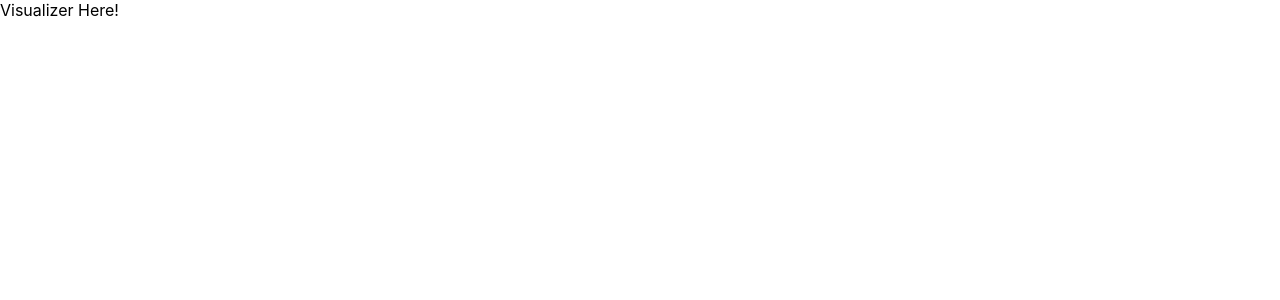
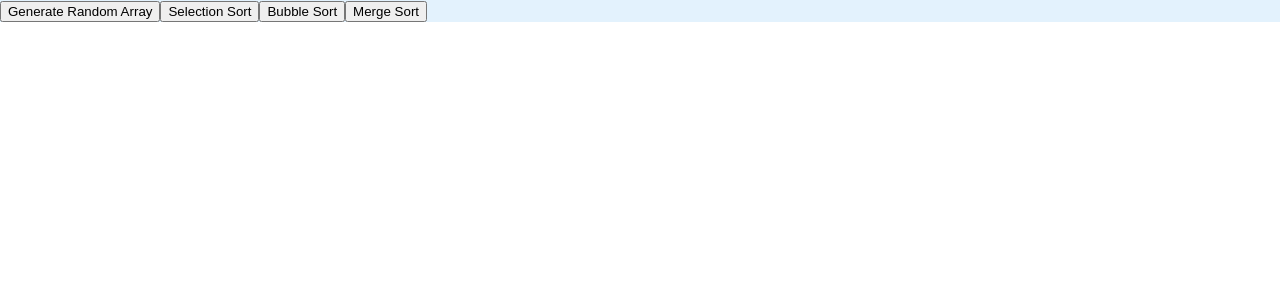
Before and after one commit to Siddharths8212376/sorting-viz, a React (Create React App) app: page / in a window 1280 px wide. Shown: the top 300 px of the page. Built offline with nearby package versions, Linux system fonts and the light colour scheme.

Commit message:
refactored the code

```diff
--- /dev/null
+++ b/src/components/button.js
@@ -0,0 +1,9 @@
+import React from 'react'
+
+const Button = ({text}) => {
+    return (
+        <button type="button" className="btn btn-primary">{text}</button>
+    )
+}
+
+export default Button
--- /dev/null
+++ b/src/components/menu.js
@@ -0,0 +1,30 @@
+import React, { useState } from 'react'
+import Button from './button'
+
+function generateArray() {
+    const ar = []
+
+    for (let i = 0; i < 50; i++)
+        ar.push(randRange(5, 100))
+
+    return ar
+}
+
+const randRange = (min, max) => {
+    return Math.floor(Math.random() * (max - min + 1) + min)
+}
+
+const Menu = ({arr, setArr}) => {
+
+    const array = generateArray()
+    return (
+        <nav className="navbar navbar-light" style={{backgroundColor:"#e3f2fd"}}>
+            <button type="button" className="btn btn-primary" onClick={() => {setArr(generateArray); console.log(arr)}}>Generate Random Array</button>
+            <Button text={"Selection Sort"}/>
+            <Button text={"Bubble Sort"}/>
+            <Button text={"Merge Sort"}/>
+        </nav>
+    )
+}
+
+export default Menu
--- /dev/null
+++ b/src/components/visualizer.css
@@ -0,0 +1,12 @@
+.array-container {
+    margin: 0 auto;
+    justify-content: center;
+    display: flex;
+
+}
+
+.array-bar {
+    width: 5px;
+    display: inline-block;
+    margin: 0 1px;
+}
--- a/src/components/visualizer.js
+++ b/src/components/visualizer.js
@@ -1,9 +1,33 @@
-import React from 'react'
-import { render } from '@testing-library/react'
+import React, { useState } from 'react'
+import Menu from './menu'
+import './visualizer.css'
+
+const Array = ({ arr }) => {
+
+    return (
+        <div className="array-container">
+            {arr.map((value, idx) => (
+                <div className="array-bar" key={idx}
+                style={{
+                    backgroundColor: "blue",
+                    height: `${value}px`,
+                }}> </div>
+            ))}
+        </div>
+    )
+}
+
 
 const Visualizer = () => {
-   return (
-        <div>Visualizer Here!</div>
+    const [arr, setArr] = useState([])
+    return (
+        // visualizer basically has a menu option
+        // the array
+        <div>
+            <Menu arr={arr} setArr={setArr}/>
+            <Array arr={arr} />
+        </div>
+
     )
 }
 
```
